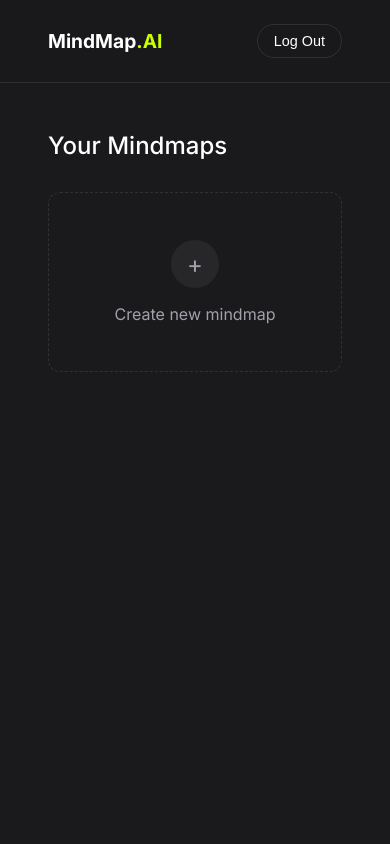
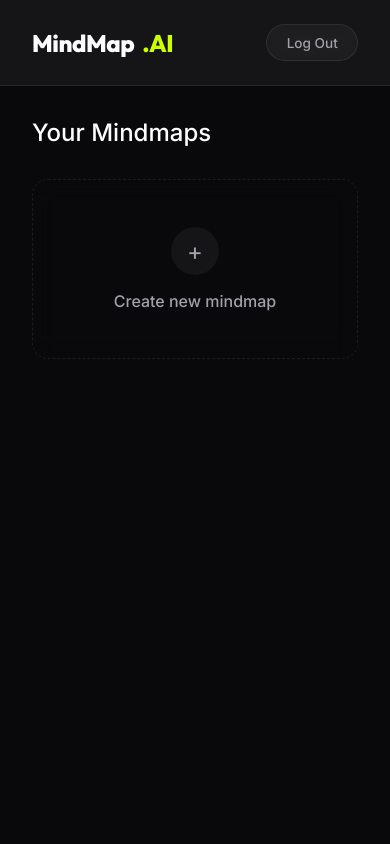
Before and after one commit to debmalya123-debug/Mind-Map, a Flask app: page /dashboard in a window 390 px wide. Run offline with Flask 3, Linux system fonts and the light colour scheme; the visitor is signed in with stand-in values (Sample User, id 1); data that the repository does not hold is empty.

Commit message:
Implemented a new UI for Dashboard Panel

```diff
--- a/app.py
+++ b/app.py
@@ -336,6 +336,15 @@ def get_mindmaps():
     res = [{"id": m.id, "title": m.title, "created_at": m.created_at.isoformat()} for m in maps]
     return jsonify(res)
 
+@app.route('/api/delete_mindmap/<mindmap_id>', methods=['DELETE'])
+@login_required
+def delete_mindmap(mindmap_id):
+    mm = Mindmap.query.filter_by(id=mindmap_id, user_id=current_user.id).first()
+    if not mm: return jsonify({"error": "Not found or unauthorized"}), 404
+    db.session.delete(mm)
+    db.session.commit()
+    return jsonify({"success": True})
+
 @app.route('/api/load_mindmap/<mindmap_id>', methods=['GET'])
 @login_required
 def load_mindmap(mindmap_id):
--- a/static/css/dashboard.css
+++ b/static/css/dashboard.css
@@ -1,12 +1,13 @@
-/* static/css/dashboard.css */
-@import url('https://fonts.googleapis.com/css2?family=Inter:wght@300;400;500;600;700&display=swap');
+/* static/css/dashboard.css - Overhauled */
+@import url('https://fonts.googleapis.com/css2?family=Outfit:wght@300;400;500;600;700;800&family=Inter:wght@400;500;600&display=swap');
 
 :root {
-    --bg: #1a1a1c;
-    --surface: #27272a;
-    --surface-hover: #3f3f46;
-    --border: rgba(255, 255, 255, 0.1);
+    --bg: #09090b;
+    --surface: rgba(24, 24, 27, 0.4);
+    --surface-hover: rgba(39, 39, 42, 0.6);
+    --border: rgba(255, 255, 255, 0.08);
     --accent: #ccff00;
+    --accent-glow: rgba(204, 255, 0, 0.3);
     --text: #ffffff;
     --text-dim: #a1a1aa;
 }
@@ -22,6 +23,7 @@ body {
     background-color: var(--bg);
     color: var(--text);
     min-height: 100vh;
+    overflow-x: hidden;
 }
 
 /* Header */
@@ -39,42 +41,46 @@ body {
 }
 
 .dash-header .logo {
-    font-size: 1.2rem;
-    font-weight: 700;
+    font-family: 'Outfit', sans-serif;
+    font-size: 1.5rem;
+    font-weight: 800;
+    letter-spacing: -0.02em;
     text-decoration: none;
     color: var(--text);
+    display: flex;
+    align-items: center;
+    gap: 0.5rem;
 }
 
 .dash-header .logo span {
     color: var(--accent);
 }
 
-.dash-header .user-actions {
-    display: flex;
-    align-items: center;
-    gap: 1rem;
+.logout-btn {
+    background: rgba(255,255,255,0.03);
+    border: 1px solid var(--border);
+    color: var(--text-dim);
+    padding: 0.6rem 1.2rem;
+    border-radius: 99px;
+    cursor: pointer;
+    font-family: 'Inter', sans-serif;
+    font-size: 0.85rem;
+    font-weight: 500;
+    transition: all 0.3s cubic-bezier(0.16, 1, 0.3, 1);
+    backdrop-filter: blur(10px);
 }
 
-.dash-header .logout-btn {
-    background: transparent;
-    border: 1px solid var(--border);
+.logout-btn:hover {
+    background: rgba(255,255,255,0.1);
     color: var(--text);
-    padding: 0.5rem 1rem;
-    border-radius: 2rem;
-    cursor: pointer;
-    font-size: 0.9rem;
-    transition: all 0.2s;
+    border-color: rgba(255,255,255,0.2);
 }
 
-.dash-header .logout-btn:hover {
-    background: var(--surface-hover);
-}
-
-/* Main Content */
+/* Main Content Layout */
 .dash-main {
-    padding: 3rem;
     max-width: 1400px;
     margin: 0 auto;
+    padding: 3rem;
 }
 
 .section-title {
@@ -93,37 +99,46 @@ body {
 
 /* Cards */
 .card {
-    background: var(--surface);
-    border: 1px solid var(--border);
-    border-radius: 12px;
+    background: rgba(39, 39, 42, 0.4);
+    backdrop-filter: blur(12px);
+    border: 1px solid rgba(255, 255, 255, 0.05);
+    border-radius: 16px;
     padding: 1.5rem;
     display: flex;
     flex-direction: column;
     height: 180px;
     cursor: pointer;
-    transition: all 0.2s ease;
+    transition: all 0.3s cubic-bezier(0.16, 1, 0.3, 1);
     text-decoration: none;
     color: var(--text);
     position: relative;
-    overflow: hidden;
+    overflow: visible;
 }
 
 .card:hover {
-    transform: translateY(-4px);
-    border-color: rgba(255, 255, 255, 0.2);
-    box-shadow: 0 10px 20px rgba(0, 0, 0, 0.2);
-    background: var(--surface-hover);
+    transform: translateY(-5px);
+    border-color: rgba(204, 255, 0, 0.3);
+    box-shadow: 0 12px 30px rgba(204, 255, 0, 0.1), 0 0 0 1px rgba(204, 255, 0, 0.1) inset;
+    background: rgba(39, 39, 42, 0.8);
+}
+
+.card-content {
+    display: flex;
+    flex-direction: column;
+    height: 100%;
 }
 
 .card-title {
-    font-size: 1.1rem;
-    font-weight: 500;
+    font-size: 1.15rem;
+    font-weight: 600;
     margin-bottom: 0.5rem;
     line-height: 1.4;
     display: -webkit-box;
     -webkit-line-clamp: 2;
+    line-clamp: 2;
     -webkit-box-orient: vertical;
     overflow: hidden;
+    padding-right: 24px;
 }
 
 .card-meta {
@@ -154,7 +169,7 @@ body {
     width: 48px;
     height: 48px;
     border-radius: 50%;
-    background: var(--surface);
+    background: rgba(255,255,255,0.05);
     display: flex;
     align-items: center;
     justify-content: center;
@@ -277,3 +373,10 @@ body {
 }
 
 @keyframes spin { 100% { transform: rotate(360deg); } }
+
+/* Responsive */
+@media (max-width: 768px) {
+    .dash-header { padding: 1.5rem 2rem; }
+    .dash-main { padding: 2rem; }
+    .grid { grid-template-columns: 1fr; }
+}
--- a/templates/dashboard.html
+++ b/templates/dashboard.html
@@ -7,6 +7,8 @@
     <link rel="stylesheet" href="{{ url_for('static', filename='css/dashboard.css') }}">
 </head>
 <body>
+    <div class="ambient-bg"></div>
+
     <header class="dash-header">
         <a href="/" class="logo">MindMap<span>.AI</span></a>
         <div class="user-actions">
@@ -15,13 +17,15 @@
     </header>
 
     <main class="dash-main">
-        <h1 class="section-title">Your Mindmaps</h1>
+        <div class="library-header">
+            <h1 class="section-title">Your Mindmaps</h1>
+        </div>
 
         <div class="grid" id="mindmap-grid">
             <!-- Create New Card -->
             <div class="card create-card" onclick="openCreateModal()">
                 <div class="create-icon">+</div>
-                <div>Create new mindmap</div>
+                <div style="font-weight: 500;">Create new mindmap</div>
             </div>
 
             <!-- Existing maps will be injected here via JS -->
@@ -42,7 +46,6 @@
     </div>
 
     <script>
-        // Load Maps on init
         document.addEventListener('DOMContentLoaded', loadMaps);
 
         async function loadMaps() {
@@ -61,24 +64,71 @@
                 }
                 const maps = await res.json();
 
-                maps.forEach(m => {
+                maps.forEach((m, index) => {
                     const card = document.createElement('a');
                     card.href = `/app/${m.id}`;
                     card.className = 'card';
+                    card.style.animationDelay = `${0.05 * index}s`;
 
                     const dateObj = new Date(m.created_at);
                     const dateStr = dateObj.toLocaleDateString(undefined, { day: 'numeric', month: 'short', year: 'numeric' });
 
                     card.innerHTML = `
-                        <div class="card-title">${m.title}</div>
-                        <div class="card-meta">
-                            <span>${dateStr}</span>
+                        <div class="card-menu" onclick="event.preventDefault(); event.stopPropagation(); toggleMenu(this)">
+                            <button class="card-menu-btn">
+                                <svg width="20" height="20" viewBox="0 0 24 24" fill="none" stroke="currentColor" stroke-width="2" stroke-linecap="round" stroke-linejoin="round"><circle cx="12" cy="12" r="1"/><circle cx="12" cy="5" r="1"/><circle cx="12" cy="19" r="1"/></svg>
+                            </button>
+                            <div class="card-menu-dropdown">
+                                <button class="menu-item delete" onclick="deleteMindmap('${m.id}', event)">
+                                    <svg width="16" height="16" viewBox="0 0 24 24" fill="none" stroke="currentColor" stroke-width="2" stroke-linecap="round" stroke-linejoin="round"><path d="M3 6h18"/><path d="M19 6v14a2 2 0 0 1-2 2H7a2 2 0 0 1-2-2V6m3 0V4a2 2 0 0 1 2-2h4a2 2 0 0 1 2 2v2"/><line x1="10" y1="11" x2="10" y2="17"/><line x1="14" y1="11" x2="14" y2="17"/></svg>
+                                    Delete
+                                </button>
+                            </div>
+                        </div>
+                        <div class="card-content">
+                            <div class="card-title">${m.title}</div>
+                            <div class="card-meta">
+                                <span>${dateStr}</span>
+                            </div>
                         </div>
                     `;
                     grid.appendChild(card);
                 });
             } catch(e) {
                 console.error("Error loading maps", e);
+            }
+        }
+
+        // Handle clicking outside to close menus
+        document.addEventListener('click', function(e) {
+            if(!e.target.closest('.card-menu')) {
+                document.querySelectorAll('.card-menu-dropdown').forEach(d => d.classList.remove('active'));
+            }
+        });
+
+        function toggleMenu(menuContainer) {
+            // Close others
+            document.querySelectorAll('.card-menu-dropdown').forEach(d => {
+                if(d !== menuContainer.querySelector('.card-menu-dropdown')) {
+                    d.classList.remove('active');
+                }
+            });
+            const dropdown = menuContainer.querySelector('.card-menu-dropdown');
+            dropdown.classList.toggle('active');
+        }
+
+        async function deleteMindmap(id, event) {
+            event.preventDefault();
+            event.stopPropagation();
+
+            if(!confirm("Are you sure you want to delete this mindmap? This cannot be undone.")) return;
+
+            try {
+                const res = await fetch(`/api/delete_mindmap/${id}`, { method: 'DELETE' });
+                if(!res.ok) throw new Error("Failed to delete");
+                loadMaps(); // Reload the grid
+            } catch(e) {
+                alert("Error deleting mindmap: " + e.message);
             }
         }
 
```
Also changed, not shown: other parts of static/css/dashboard.css (+81 -0 lines), static/js/main.js (+58 -21 lines).
